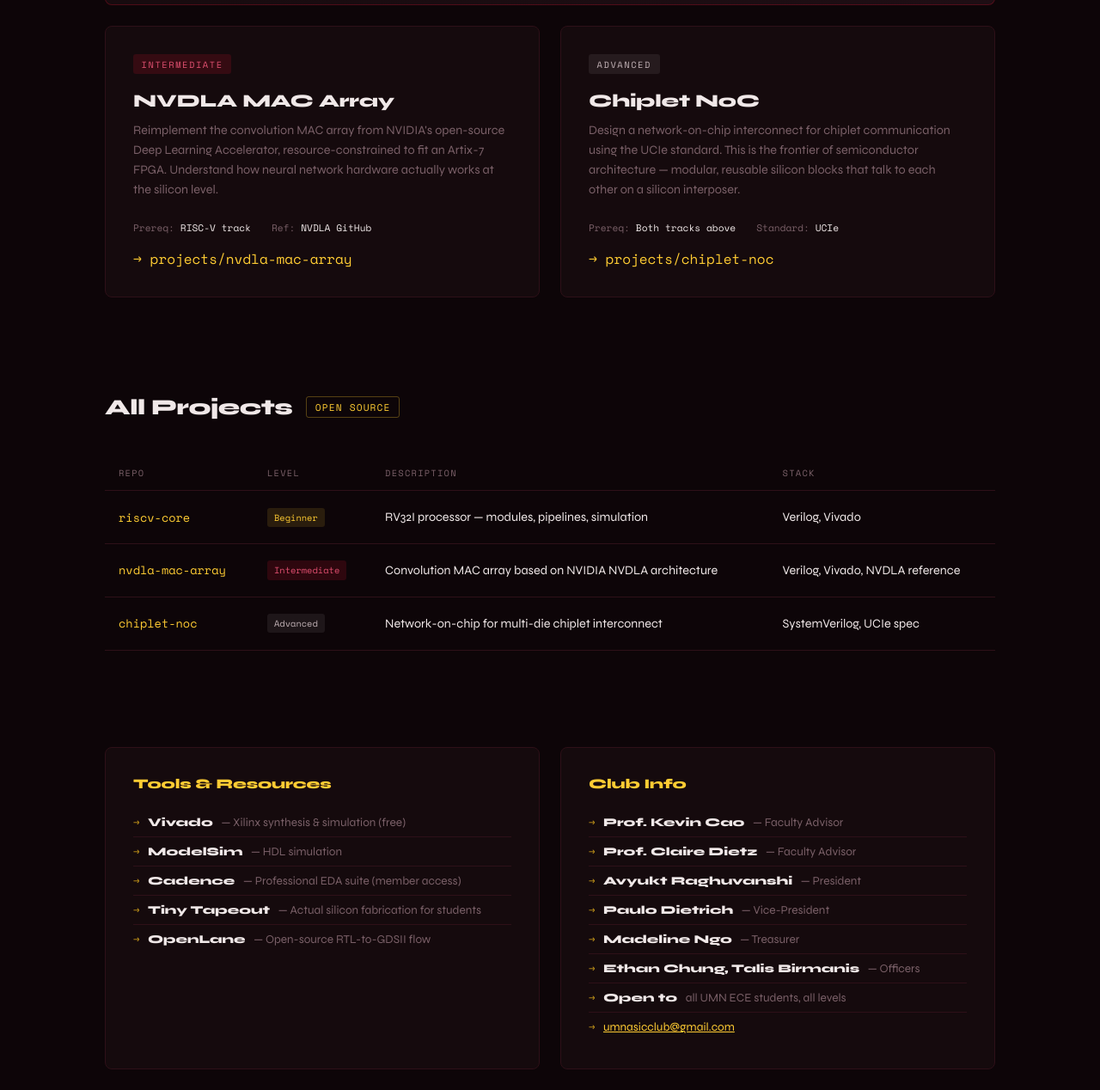
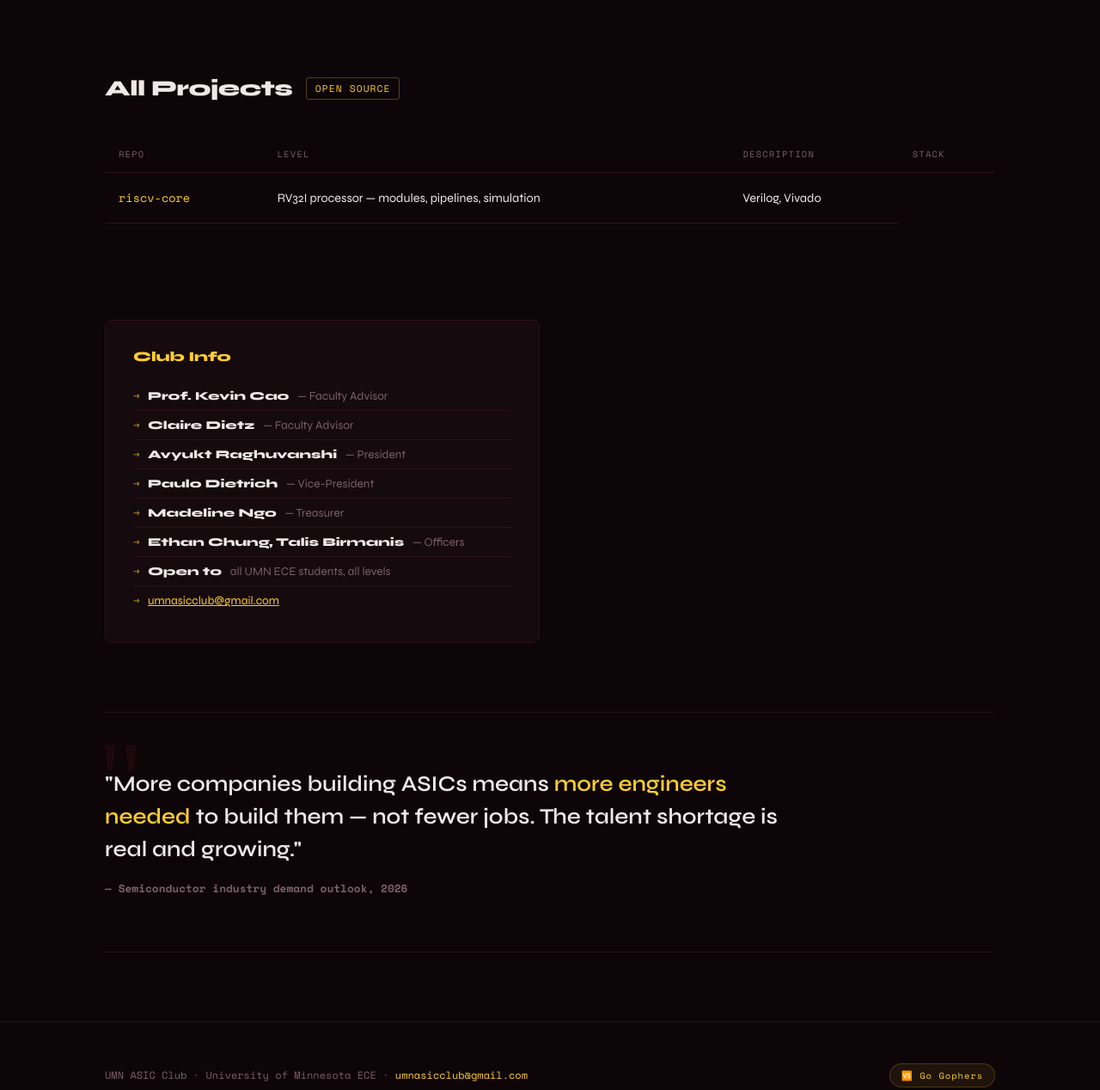
Before and after one commit to UMN-ASIC-CLUB/asicumn.github.io, a website: page index.html in a window 1280 px wide. Shown: the part 1380-2648 px from the top of the page at 86% size. Drawn offline with nearby package versions, Linux system fonts and the light colour scheme.

Commit message:
Remove learning tracks and tools section from index.html
Removed several learning tracks and tools resources from the HTML.

```diff
--- a/index.html
+++ b/index.html
@@ -528,8 +528,6 @@
   <section class="tracks" id="tracks">
     <div class="container">
       <div class="section-header">
-        <h2>Learning Tracks</h2>
-        <span class="section-tag">START HERE</span>
       </div>
       <div class="track-grid">
         <div class="track-card featured">
@@ -542,28 +540,6 @@
             <div class="meta-item">Hardware: <span>Basys3 FPGA (optional)</span></div>
           </div>
           <span class="track-arrow">→ projects/riscv-core</span>
-        </div>
-
-        <div class="track-card">
-          <span class="track-label label-intermediate">Intermediate</span>
-          <h3>NVDLA MAC Array</h3>
-          <p>Reimplement the convolution MAC array from NVIDIA's open-source Deep Learning Accelerator, resource-constrained to fit an Artix-7 FPGA. Understand how neural network hardware actually works at the silicon level.</p>
-          <div class="track-meta">
-            <div class="meta-item">Prereq: <span>RISC-V track</span></div>
-            <div class="meta-item">Ref: <span>NVDLA GitHub</span></div>
-          </div>
-          <span class="track-arrow">→ projects/nvdla-mac-array</span>
-        </div>
-
-        <div class="track-card">
-          <span class="track-label label-advanced">Advanced</span>
-          <h3>Chiplet NoC</h3>
-          <p>Design a network-on-chip interconnect for chiplet communication using the UCIe standard. This is the frontier of semiconductor architecture — modular, reusable silicon blocks that talk to each other on a silicon interposer.</p>
-          <div class="track-meta">
-            <div class="meta-item">Prereq: <span>Both tracks above</span></div>
-            <div class="meta-item">Standard: <span>UCIe</span></div>
-          </div>
-          <span class="track-arrow">→ projects/chiplet-noc</span>
         </div>
       </div>
     </div>
@@ -587,21 +563,8 @@
         <tbody>
           <tr>
             <td class="proj-name">riscv-core</td>
-            <td><span class="badge badge-b">Beginner</span></td>
             <td>RV32I processor — modules, pipelines, simulation</td>
             <td>Verilog, Vivado</td>
-          </tr>
-          <tr>
-            <td class="proj-name">nvdla-mac-array</td>
-            <td><span class="badge badge-i">Intermediate</span></td>
-            <td>Convolution MAC array based on NVIDIA NVDLA architecture</td>
-            <td>Verilog, Vivado, NVDLA reference</td>
-          </tr>
-          <tr>
-            <td class="proj-name">chiplet-noc</td>
-            <td><span class="badge badge-a">Advanced</span></td>
-            <td>Network-on-chip for multi-die chiplet interconnect</td>
-            <td>SystemVerilog, UCIe spec</td>
           </tr>
         </tbody>
       </table>
@@ -611,20 +574,10 @@
   <div class="container">
     <div class="info-grid" id="tools">
       <div class="info-card">
-        <h3>Tools & Resources</h3>
-        <ul class="info-list">
-          <li><strong>Vivado</strong> — Xilinx synthesis & simulation (free)</li>
-          <li><strong>ModelSim</strong> — HDL simulation</li>
-          <li><strong>Cadence</strong> — Professional EDA suite (member access)</li>
-          <li><strong>Tiny Tapeout</strong> — Actual silicon fabrication for students</li>
-          <li><strong>OpenLane</strong> — Open-source RTL-to-GDSII flow</li>
-        </ul>
-      </div>
-      <div class="info-card">
         <h3>Club Info</h3>
         <ul class="info-list">
           <li><strong>Prof. Kevin Cao</strong> — Faculty Advisor</li>
-          <li><strong>Prof. Claire Dietz</strong> — Faculty Advisor</li>
+          <li><strong>Claire Dietz</strong> — Faculty Advisor</li>
           <li><strong>Avyukt Raghuvanshi</strong> — President</li>
           <li><strong>Paulo Dietrich</strong> — Vice-President</li>
           <li><strong>Madeline Ngo</strong> — Treasurer</li>
```
